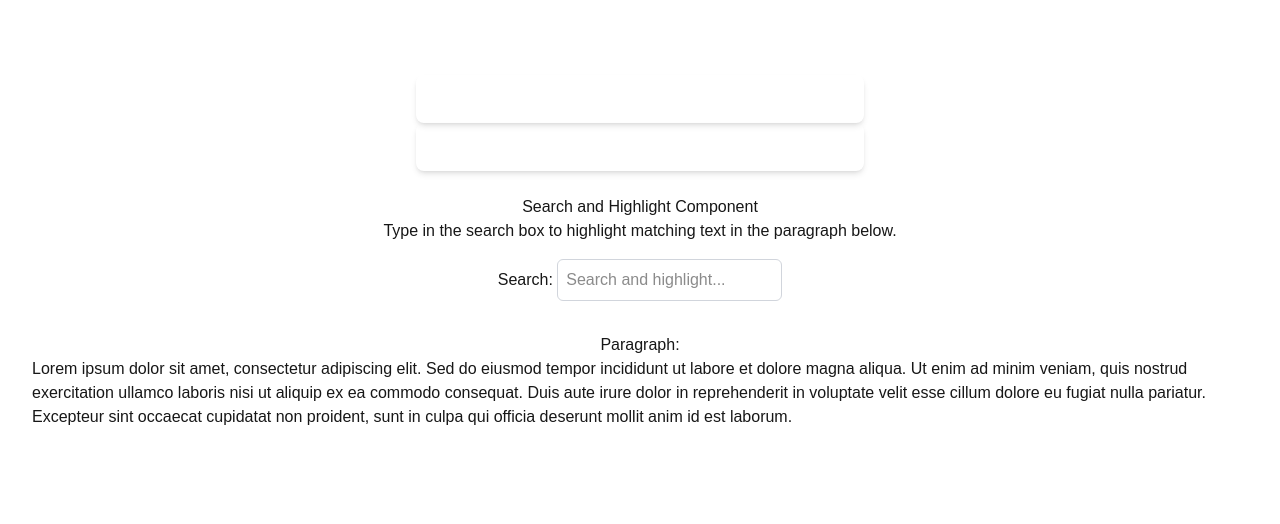
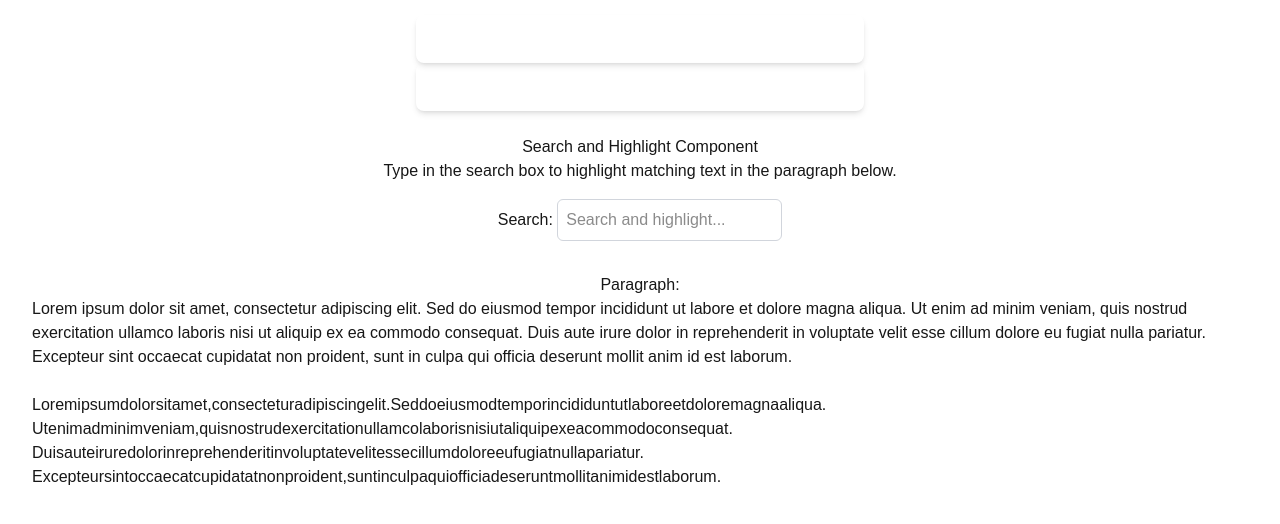
Before and after one commit to blazedglimmer/test-prep, a Next.js app: page / in a window 1280 px wide. Shown: the part 148-672 px from the top of the page. Built offline with nearby package versions, Linux system fonts and the light colour scheme.

Commit message:
Update the code with experimental implementation

```diff
--- a/components/assessment-3.tsx
+++ b/components/assessment-3.tsx
@@ -43,6 +43,20 @@ export const AssessmentQuestion = () => {
       <label htmlFor="paragraph"> Paragraph: </label>
 
       <div id="paragraph"> {highlightText(paragraph, searchTerm)}</div>
+
+      <br />
+      <div>
+        {' '}
+        {paragraph
+          .split(' ')
+          .map((part, index) =>
+            part.toLowerCase() === searchTerm.toLowerCase() ? (
+              <mark key={index}>{part}</mark>
+            ) : (
+              part
+            )
+          )}
+      </div>
     </>
   );
 };
```
